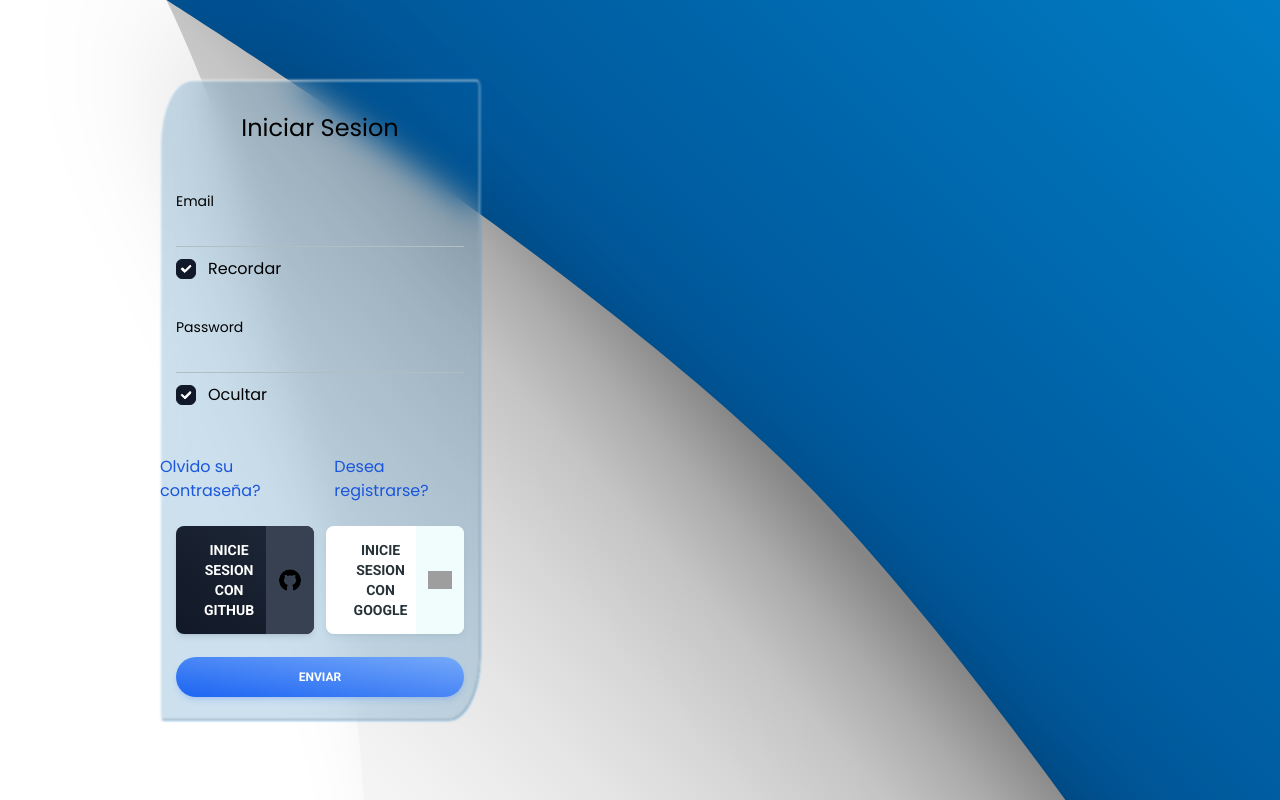
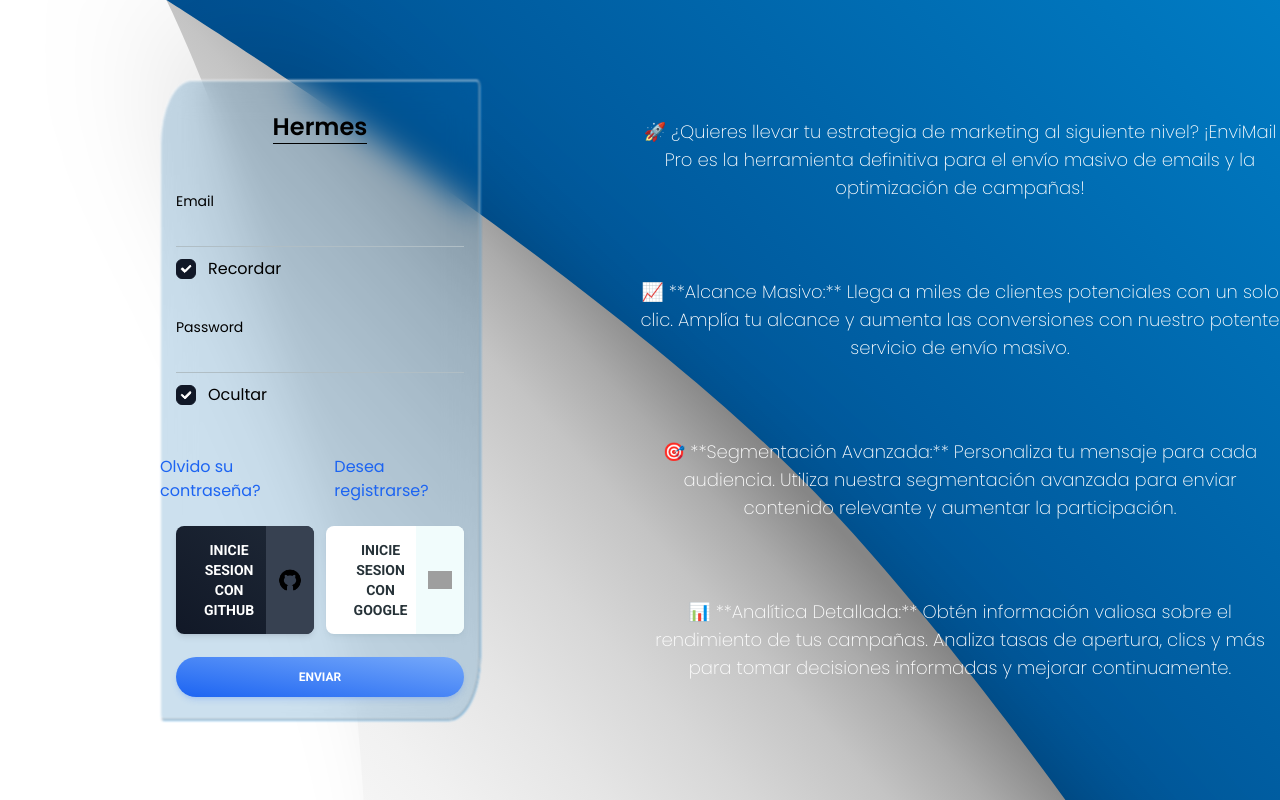
Before and after one commit to Alexis-Julian/proyecto_mailing, a Next.js app: page /home in a window 1280 px wide. Built offline with nearby package versions, Linux system fonts and the light colour scheme; grey boxes are pictures that could not be loaded.

Commit message:
login por terminar ultimos commit

```diff
--- a/src/app/home/form.module.css
+++ b/src/app/home/form.module.css
@@ -1,44 +1,11 @@
-.main {
-	flex-grow: 1;
-	width: 90%;
-	background-color: #e7e7e7;
-	display: flex;
-	flex-direction: column;
-	justify-content: center;
-	align-items: center;
-}
-
-.actions {
-	margin-top: 0.8rem;
-	display: flex;
-	gap: 0.4rem;
-}
-
-.container {
-	height: 100vh;
-	width: 100vw;
-	position: relative;
-}
-
-.background {
-	position: absolute;
-	height: 100%;
-	width: 100%;
+/* .background {
 	background-image: url("/svg/background_form.svg");
-	/* background-image: url("/svg/probando.svg"); */
 	background-size: cover;
 	transform: scaleX(-1);
-	z-index: 0;
-}
-.container_screenLeft {
-	z-index: 1;
-	width: 50%;
-	height: 100%;
 	position: absolute;
-	display: flex;
-	align-items: center;
-	justify-content: center;
-}
+	bottom: 0;
+	top: 0;
+} */
 
 .form {
 	min-width: 50%;
@@ -53,13 +20,11 @@
 	right: 0;
 	left: 0;
 	position: absolute;
-
 	backdrop-filter: blur(1em);
 	filter: blur(1px);
 	border: 1px outset white;
 	box-shadow: #0092f6 0.5px 0.5px 0.5px;
 	border-radius: 10% 1% 10% 1%;
-
 	z-index: -1;
 }
 
--- a/src/app/home/layout.jsx
+++ b/src/app/home/layout.jsx
@@ -3,7 +3,7 @@ import styles from "@/app/home/form.module.css";
 export default function HomeRoot({ children }) {
 	return (
 		<html>
-			<body className={styles.body}>
+			<body className="h-screen w-screen">
 				<link
 					rel="stylesheet"
 					href="https://cdnjs.cloudflare.com/ajax/libs/font-awesome/6.2.1/css/all.min.css"
--- a/src/app/home/page.jsx
+++ b/src/app/home/page.jsx
@@ -7,16 +7,42 @@ export default async function HomePage() {
 	};
 
 	return (
-		<div className={styles.container}>
-			<div className={styles.container_screenLeft}>
-				<div className={styles.form}>
-					<div className={styles.form_inputs}>
-						<Form />
+		<>
+			<div className="h-full w-full flex">
+				<div className=" w-1/2 h-full flex items-center justify-center">
+					<div className={styles.form}>
+						<div className={styles.form_inputs}>
+							<Form />
+						</div>
+						<div className={styles.form_blur}></div>
 					</div>
-					<div className={styles.form_blur}></div>
+				</div>
+				<div className=" w-1/2 h-[80%] my-auto  flex  justify-center">
+					<ul className="h-full flex flex-col  justify-around">
+						<li className="text-lg text-center text-white font-extralight">
+							🚀 ¿Quieres llevar tu estrategia de marketing al siguiente nivel?
+							¡EnviMail Pro es la herramienta definitiva para el envío masivo de
+							emails y la optimización de campañas!
+						</li>
+						<li className="text-lg text-center text-white font-extralight">
+							📈 **Alcance Masivo:** Llega a miles de clientes potenciales con
+							un solo clic. Amplía tu alcance y aumenta las conversiones con
+							nuestro potente servicio de envío masivo.
+						</li>
+						<li className="text-lg text-center text-white font-extralight">
+							🎯 **Segmentación Avanzada:** Personaliza tu mensaje para cada
+							audiencia. Utiliza nuestra segmentación avanzada para enviar
+							contenido relevante y aumentar la participación.
+						</li>
+						<li className="text-lg text-center text-white font-extralight">
+							📊 **Analítica Detallada:** Obtén información valiosa sobre el
+							rendimiento de tus campañas. Analiza tasas de apertura, clics y
+							más para tomar decisiones informadas y mejorar continuamente.
+						</li>
+					</ul>
 				</div>
 			</div>
-			<div className={styles.background}></div>
-		</div>
+			<div className="bg-[url('/svg/background_form.svg')] absolute bottom-0 right-0 top-0 left-0 bg-cover -scale-x-100 -z-10"></div>
+		</>
 	);
 }
--- a/src/components/Form.jsx
+++ b/src/components/Form.jsx
@@ -5,7 +5,7 @@ export default function Form() {
 	return (
 		<form className="h-full ">
 			<div className="h-[10%] flex items-end justify-center  text-2xl text-black">
-				<h1>Iniciar Sesion</h1>
+				<h1 className="font-semibold border-b border-black">Hermes</h1>
 			</div>
 			<div className="flex flex-col justify-evenly gap-6 h-[45%] w-[90%] mx-auto   ">
 				<div className="relative">
@@ -25,8 +25,12 @@ export default function Form() {
 			</div>
 			<div className="h-[45%] flex flex-col justify-evenly ">
 				<div className="flex justify-around">
-					<p className="text-blue-700">Olvido su contraseña? </p>
-					<p className="text-blue-700">Desea registrarse? </p>
+					<p className="text-blue-600 cursor-pointer hover:text-blue-800">
+						Olvido su contraseña?{" "}
+					</p>
+					<p className="text-blue-600 cursor-pointer hover:text-blue-800">
+						Desea registrarse?{" "}
+					</p>
 				</div>
 				<div className="flex items-start justify-center w-[90%] mx-auto gap-3">
 					<Button
```
Also changed, not shown: public/css/main.css, public/svg/iconproject.svg (added).
